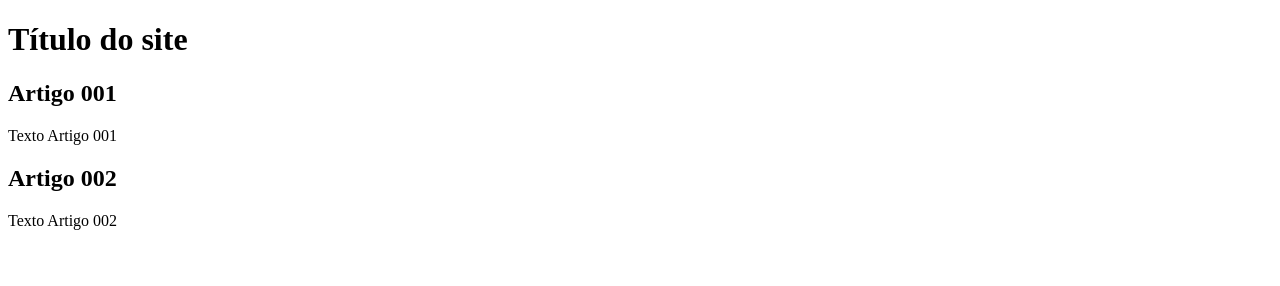
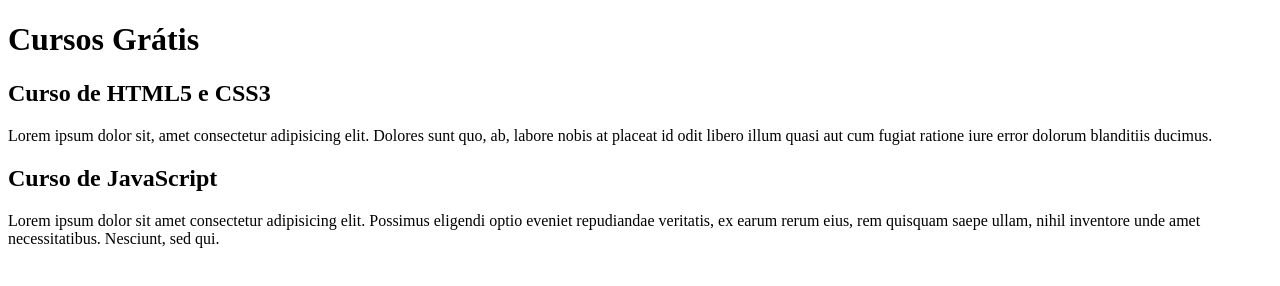
Before and after one commit to ligiammenezes/projeto-site, a plain HTML site: page index.html in a window 1280 px wide. Drawn offline with Linux system fonts and the light colour scheme.

Commit message:
comecei a escrever o conteúdo

```diff
--- a/index.html
+++ b/index.html
@@ -11,23 +11,23 @@
     <main>
         <header>
             <h1>
-                Título do site
+                Cursos Grátis
             </h1>
         </header>
         <Article>
             <h2>
-                Artigo 001
+                Curso de HTML5 e CSS3
             </h2>
             <p>
-                Texto Artigo 001
+                Lorem ipsum dolor sit, amet consectetur adipisicing elit. Dolores sunt quo, ab, labore nobis at placeat id odit libero illum quasi aut cum fugiat ratione iure error dolorum blanditiis ducimus.
             </p>
         </Article>
         <Article>
             <h2>
-                Artigo 002
+                Curso de JavaScript
             </h2>
             <p>
-                Texto Artigo 002
+                Lorem ipsum dolor sit amet consectetur adipisicing elit. Possimus eligendi optio eveniet repudiandae veritatis, ex earum rerum eius, rem quisquam saepe ullam, nihil inventore unde amet necessitatibus. Nesciunt, sed qui.
             </p>
 
         </Article>
```
